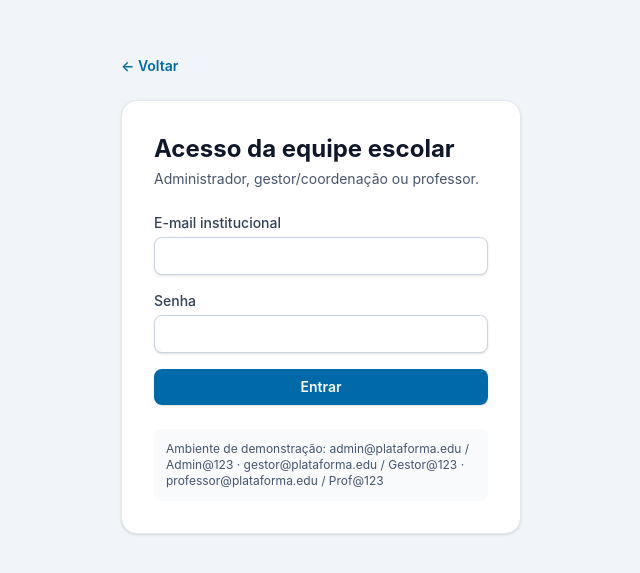
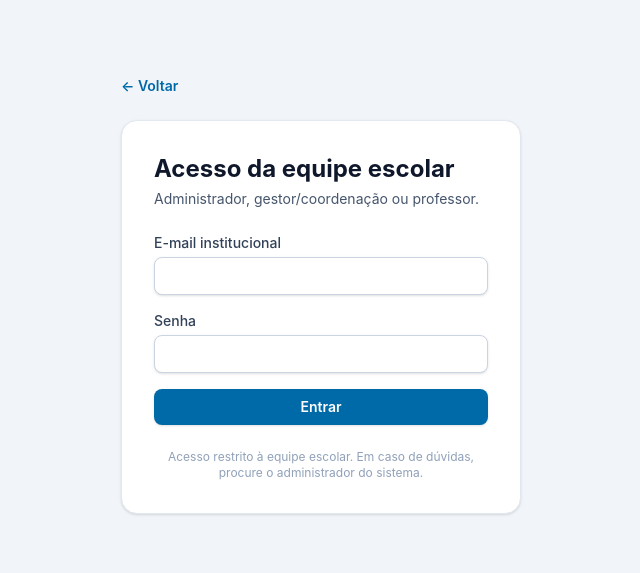
Before and after one commit to Tony300177/online-exam-platform, a Next.js app: page /login in a window 1280 px wide. Shown: the part 105-678 px from the top of the page, without its empty margins (319-959 px from the left). Built offline with nearby package versions, Linux system fonts and the light colour scheme.

Commit message:
Remove credenciais expostas na tela de login da equipe

```diff
--- a/src/app/login/page.tsx
+++ b/src/app/login/page.tsx
@@ -74,9 +74,8 @@ export default function StaffLogin() {
             {loading ? "Entrando…" : "Entrar"}
           </button>
         </div>
-        <p className="mt-6 rounded-lg bg-slate-50 p-3 text-xs text-slate-600">
-          Ambiente de demonstração: admin@plataforma.edu / Admin@123 · gestor@plataforma.edu /
-          Gestor@123 · professor@plataforma.edu / Prof@123
+        <p className="mt-6 text-center text-xs text-slate-400">
+          Acesso restrito à equipe escolar. Em caso de dúvidas, procure o administrador do sistema.
         </p>
       </form>
     </main>
```
